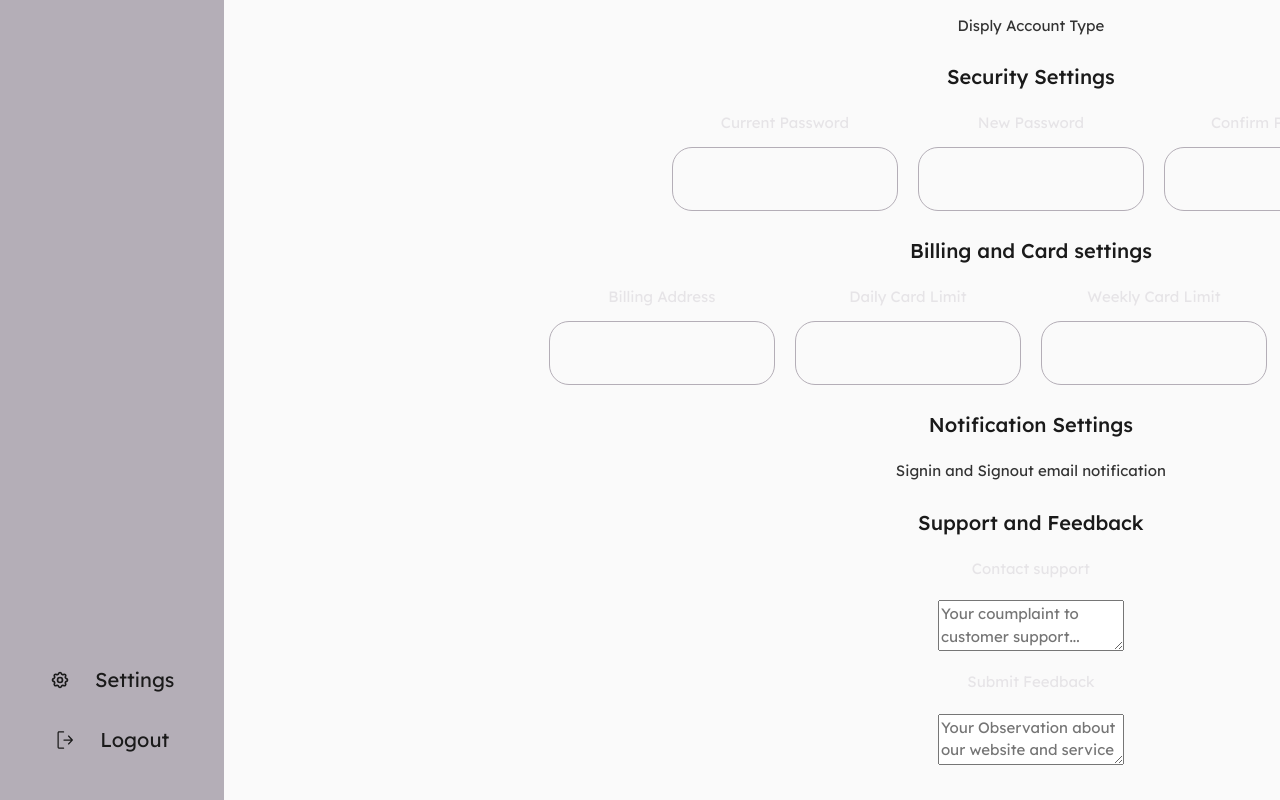
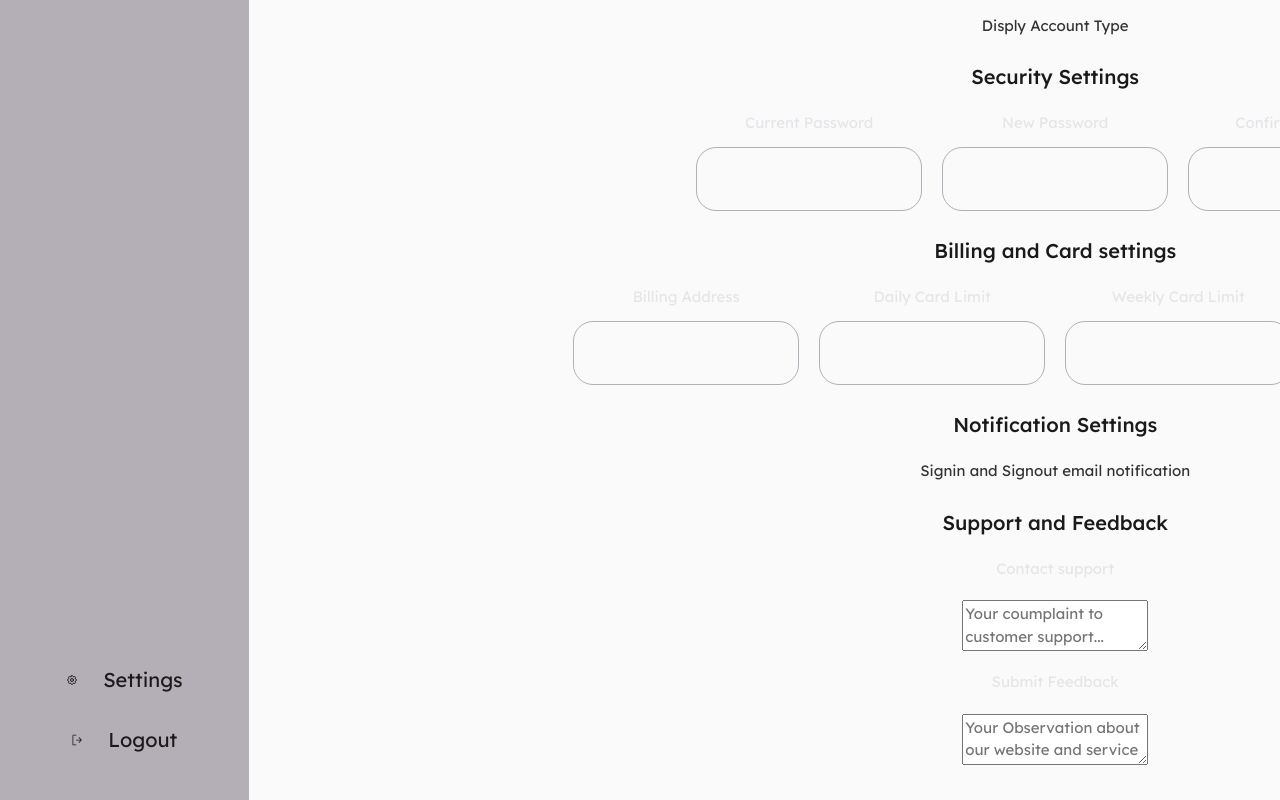
Before and after one commit to Muhammad0320/bank--f, a Next.js app: page /settings in a window 1280 px wide. Shown: the part 638-1438 px from the top of the page. Built offline with nearby package versions, Linux system fonts and the light colour scheme.

Commit message:
chore:  update nav links

```diff
--- a/components/nav/NavLink.tsx
+++ b/components/nav/NavLink.tsx
@@ -1,17 +1,20 @@
 import Link from 'next/link';
 import { FC, PropsWithChildren, ReactNode } from 'react';
 import { NavLinkContainer } from './NavStyles';
+import { IconContext, IconType } from 'react-icons';
 
 type NavLinkType = PropsWithChildren & {
   href: string;
-  icon: ReactNode;
+  icon: IconType;
 };
 
-const NavLink: FC<NavLinkType> = ({ children, href, icon }) => {
+const NavLink: FC<NavLinkType> = ({ children, href, ...props }) => {
   return (
-    <NavLinkContainer>
-      {icon}
-      <Link href={href}> {children} </Link>
+    <NavLinkContainer href={href}>
+      <IconContext.Provider value={{ size: '1.2rem' }}>
+        <props.icon />
+      </IconContext.Provider>
+      <span> {children} </span>
     </NavLinkContainer>
   );
 };
--- a/components/nav/NavStyles.ts
+++ b/components/nav/NavStyles.ts
@@ -2,8 +2,9 @@
 
 import styled from 'styled-components';
 import { ClampComponent } from '../../styles/clampBuilder';
+import Link from 'next/link';
 
-export const NavLinkContainer = styled.span`
+export const NavLinkContainer = styled(Link)`
   display: flex;
 
   justify-content: center;
--- a/components/nav/Sidebar.tsx
+++ b/components/nav/Sidebar.tsx
@@ -19,11 +19,11 @@ const Sidebar = () => {
       </NavLinks>
 
       <NavLinks>
-        <NavLink icon={<HiOutlineCog />} href="/settings">
+        <NavLink icon={HiOutlineCog} href="/settings">
           {' '}
           Settings{' '}
         </NavLink>
-        <NavLink icon={<GoSignOut />} href="/logout">
+        <NavLink icon={GoSignOut} href="/logout">
           {' '}
           Logout{' '}
         </NavLink>
```
